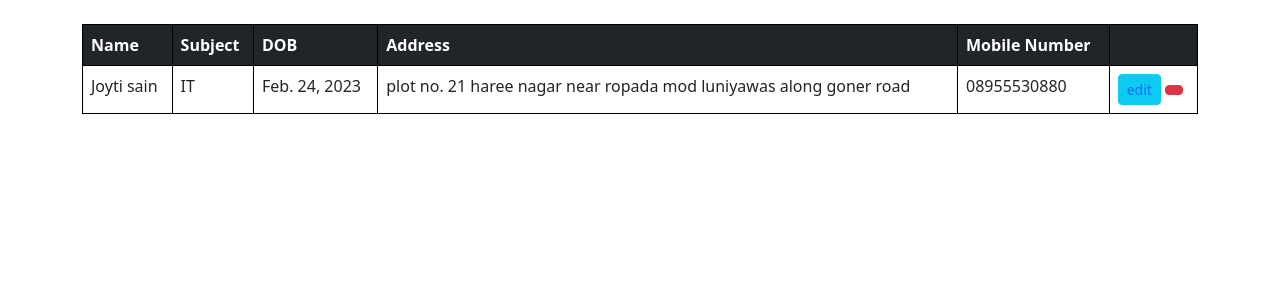
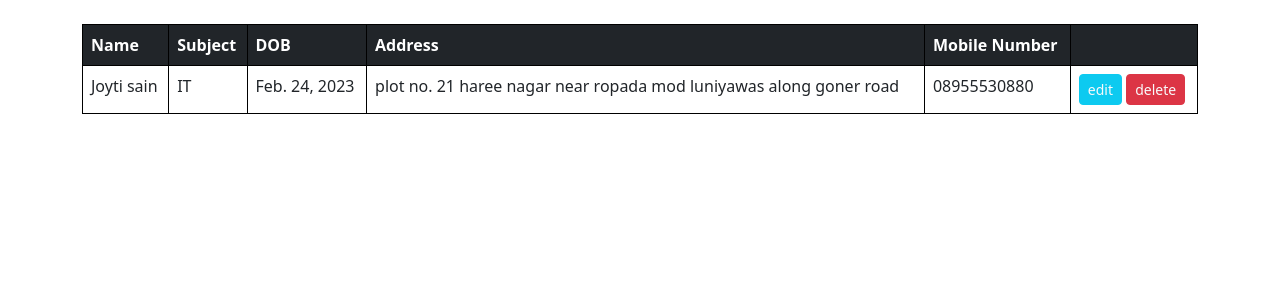
Before and after one commit to Manish-Kumar-9782/Django-Tutorials, a Django app: page / in a window 1280 px wide. Shown: the top 300 px of the page. Run offline with Django 4.2, Linux system fonts and the light colour scheme; data comes from the database, SQL or seed files in the repository.

Commit message:
worked on the quizContest

```diff
--- a/QuizContest/quizContest/Teacher/urls.py
+++ b/QuizContest/quizContest/Teacher/urls.py
@@ -5,5 +5,5 @@ urlpatterns = [
     path("", views.viewTeachers, name="view-teachers"),
     path("register", views.register, name="register-teacher"),
     path('edit/<int:pk>', views.editTeacher, name="editTeacher"),
-    # path('delete', views.deleteTeacher, name="deleteTeacher"),
+    path('delete/<int:pk>', views.deleteTeacher, name="deleteTeacher"),
 ]
--- a/QuizContest/quizContest/Teacher/views.py
+++ b/QuizContest/quizContest/Teacher/views.py
@@ -43,6 +43,24 @@ def editTeacher(request, pk):
     return redirect("view-teachers")
 
 
+def deleteTeacher(request, pk):
+
+    if request.method == "GET":
+        # now we will get the teacher with that pk value.
+        teacher = None
+        try:
+            teacher = Teacher.objects.get(pk=pk)
+            teacher.delete()
+            # Now if delete was successful, then we will redirect to the view teacher.
+        except Teacher.DoesNotExist:
+            # if our pk doesn't exist then we will return error Message
+            return HttpResponse(f"<h1>Teacher with id {pk} does not exist.</h1>")
+        except Exception:
+            return HttpResponse(f"<h1>Unable to delete the Teacher Associated with id {pk}</h1>")
+
+    return redirect("view-teachers")
+
+
 def register(request):
 
     if request.method == "POST":
@@ -59,7 +77,7 @@ def register(request):
 
         teacher = Teacher()
 
-        teacher.Name = request.POST['name']
+        teacher.Name = request.POST.get("name", "")
         teacher.Subject = request.POST['subject']
         teacher.Dob = request.POST['dob']
         teacher.Address = request.POST['address']
@@ -68,7 +86,6 @@ def register(request):
         teacher.save()
 
     if request.method == "GET":
-
         print("request name: ", request.GET.get('name'))
 
     return render(request, "register-teacher.html")
--- a/QuizContest/quizContest/templates/view-teachers.html
+++ b/QuizContest/quizContest/templates/view-teachers.html
@@ -50,10 +50,11 @@
                     <td>
                         <button type="button" class="btn btn-info text-light btn-sm">
                             <a href="{% url 'editTeacher' Teacher.id %}"
-                                class="text-decoration-none">edit</a></button>
+                                class="text-decoration-none text-light">edit</a></button>
                         <button type="button" class="btn btn-danger text-light btn-sm">
+                            <a href="{% url 'deleteTeacher' Teacher.id %}"
+                                class="text-decoration-none text-light">delete</a></button>
 
-                        </button>
                     </td>
                 </tr>
                 {% endfor %}
```
Also changed, not shown: 2 other files.
